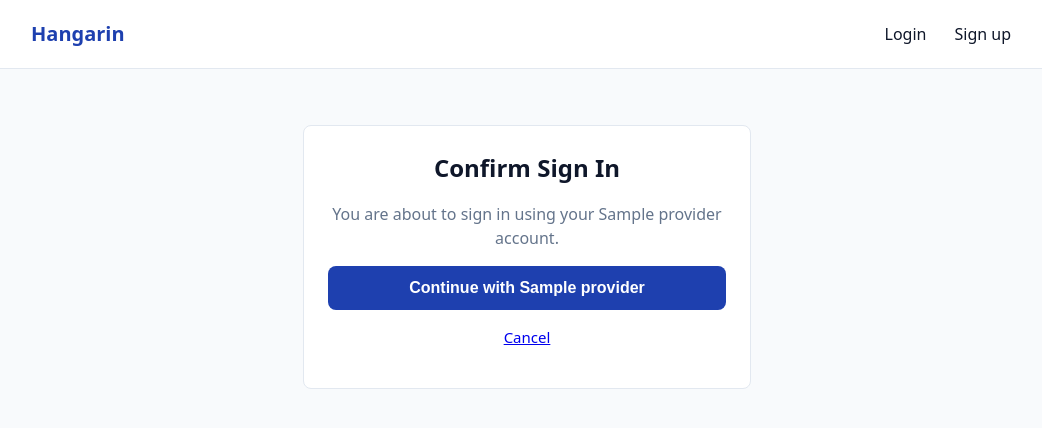
After one commit to Erlybird21/hangarin, a Django app: template hangarin_project/templates/socialaccount/login.html in a window 1280 px wide. The commit adds this page. Shown: the top 428 px of the page, without its empty margins (113-1155 px from the left). Run offline with Django 3.2, Linux system fonts and the light colour scheme; the template is opened without the code that fills it: most values are stand-ins (such as "Sample title", 1, 10 or a date in 2020).

Commit message:
Add social sign-in confirmation UI

```diff
--- a/hangarin_project/static/css/hangarin.css
+++ b/hangarin_project/static/css/hangarin.css
@@ -741,6 +741,23 @@ body {
     font-size: 0.9375rem;
 }
 
+/* Social OAuth confirmation page (templates/socialaccount/login.html).
+ * Reuses the auth-card layout; only the explanatory text and the
+ * full-width confirmation button need dedicated rules. */
+.auth-text {
+    text-align: center;
+    color: var(--muted);
+    margin: 0 0 1rem;
+}
+
+.auth-confirm-form {
+    margin-bottom: 1rem;
+}
+
+.auth-confirm-form .btn {
+    width: 100%;
+}
+
 /* ---------- Messages / empty states ---------- */
 
 .messages {
--- /dev/null
+++ b/hangarin_project/templates/socialaccount/login.html
@@ -0,0 +1,16 @@
+{% extends "base.html" %}
+{% load i18n %}
+{% block title %}{% trans "Confirm Sign In" %} - Hangarin{% endblock %}
+{% block content %}
+<div class="auth-wrap">
+    <div class="auth-card">
+        <h1>{% trans "Confirm Sign In" %}</h1>
+        <p class="auth-text">{% blocktrans with provider.name as provider %}You are about to sign in using your {{ provider }} account.{% endblocktrans %}</p>
+        <form class="auth-confirm-form" method="post">
+            {% csrf_token %}
+            <button class="btn btn-primary" type="submit">{% blocktrans with provider.name as provider %}Continue with {{ provider }}{% endblocktrans %}</button>
+        </form>
+        <p class="auth-switch"><a href="{% url 'account_login' %}">{% trans "Cancel" %}</a></p>
+    </div>
+</div>
+{% endblock %}
```
Also changed, not shown: hangarin_project/tasks/tests.py (+35 -0 lines).
